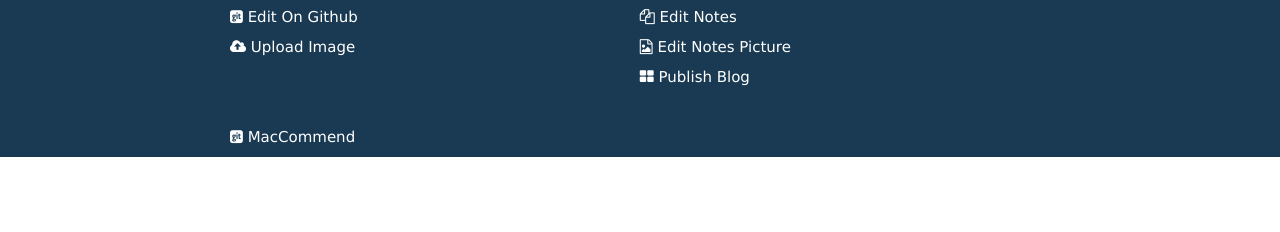
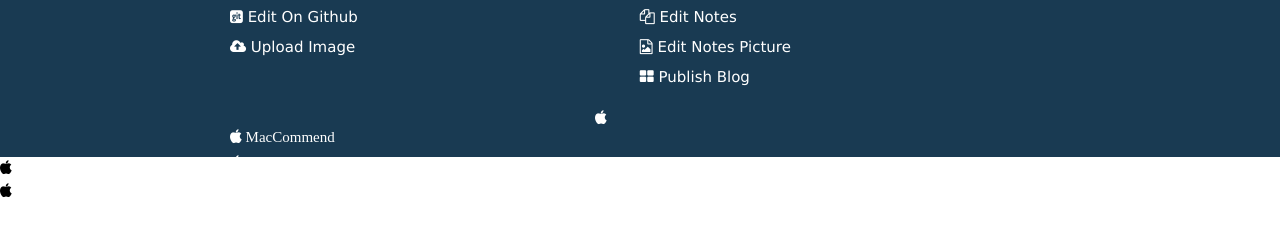
Before and after one commit to rfd3344a/rfd3344.github.io, a Jekyll site: the page built from index.html, in a window 1280 px wide. Shown: the part 1038-1270 px from the top of the page. Built offline with Jekyll 4.4.1, drawn with Linux system fonts in a browser that asks for light colours; some web fonts are replaced; before the commit the page ends 1205 px from its top, so only the background shows below that.

Commit message:
Update page.html

```diff
--- a/_layouts/page.html
+++ b/_layouts/page.html
@@ -39,7 +39,7 @@
 
 	<div class="FooterBlock">
    		<ul >
-          	<li><i class="fa fa-git-square" aria-hidden="true"></i>
+          	<li><i class="fa fa-apple" aria-hidden="true"</i>
                 <a href="https://rfd3344.github.io/notes/MacCommend/" target="_blank"> MacCommend</a> </li>
 
        	</ul>
```
